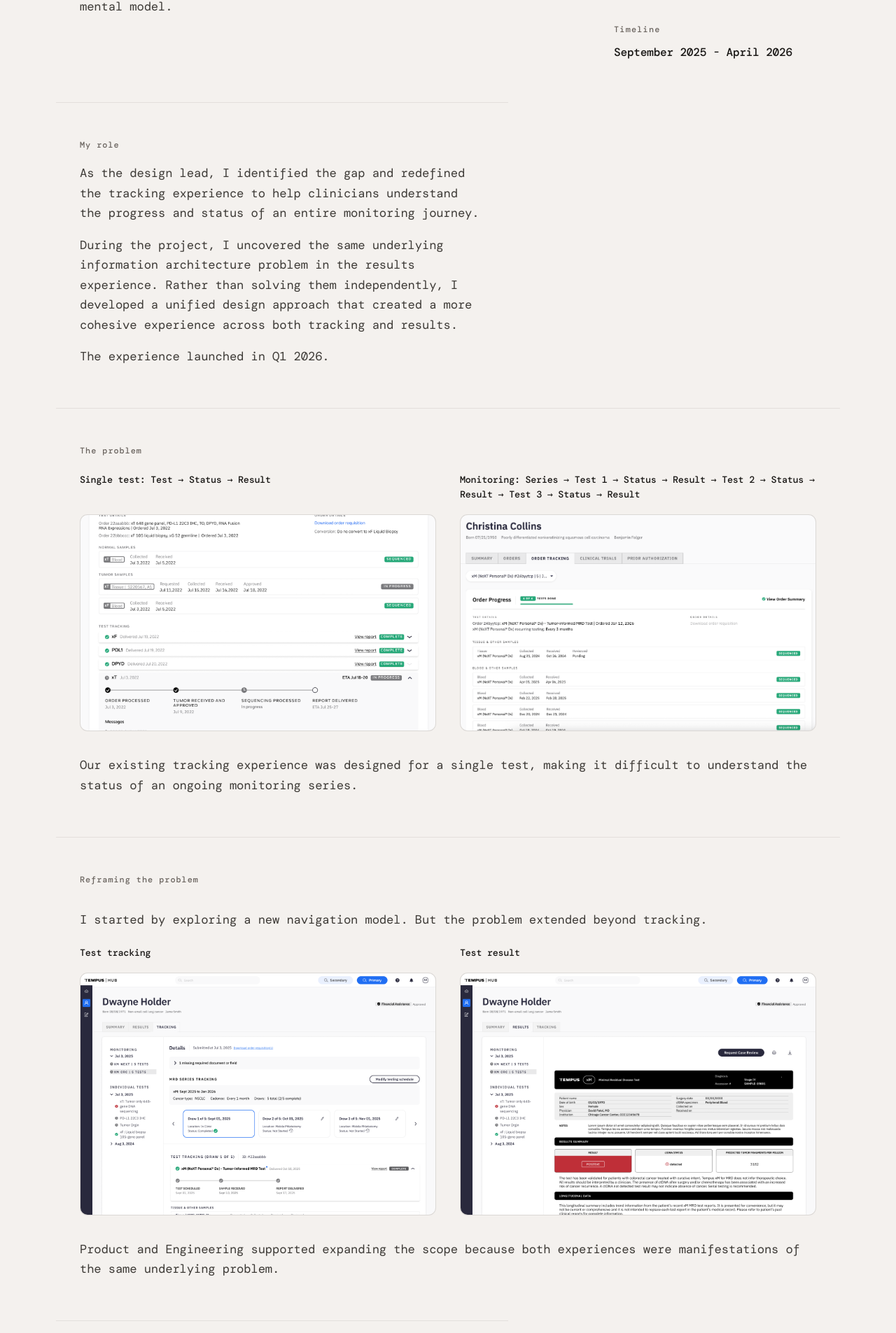
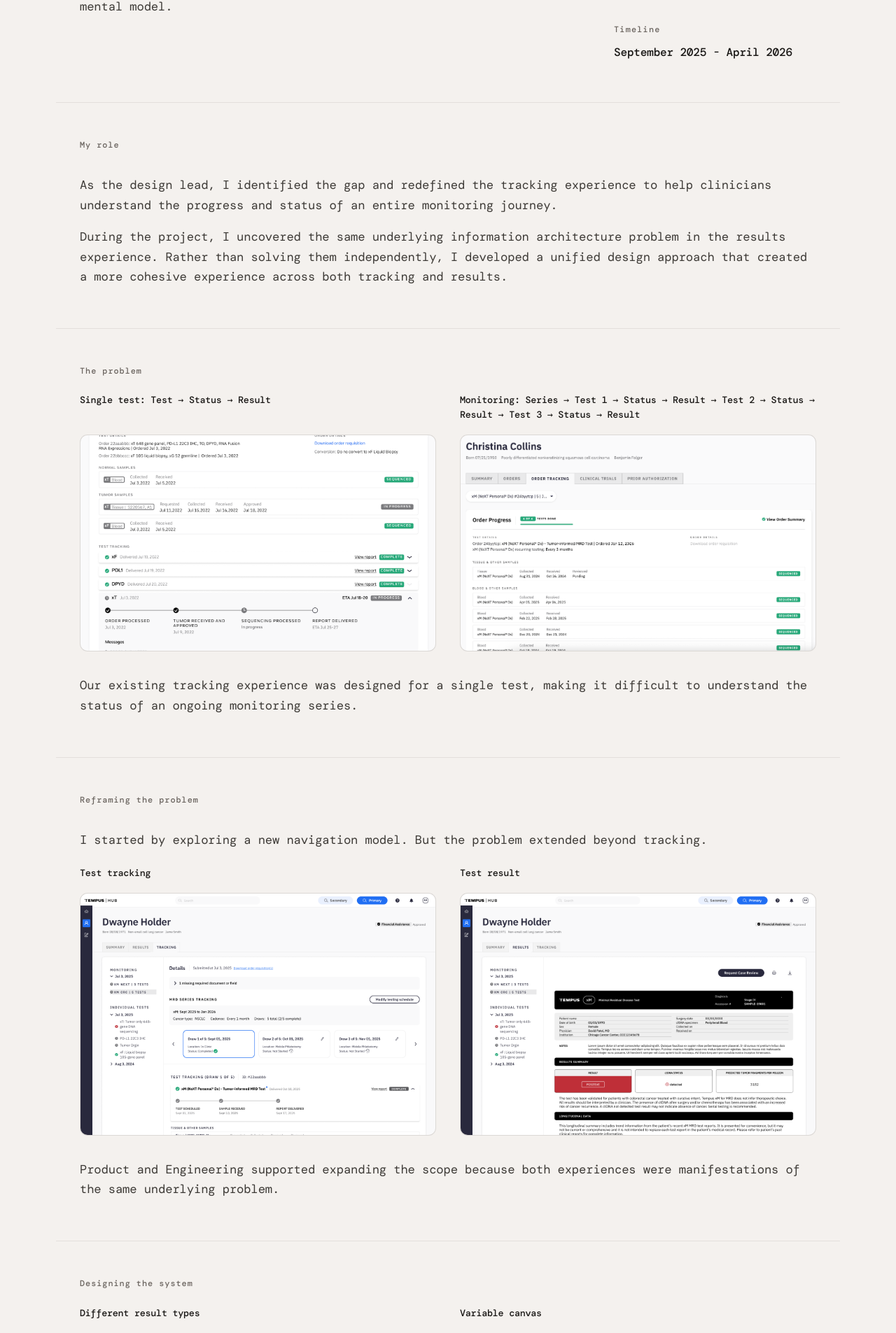
Before and after one commit to chenlichenli/my-portfolio, a React (Vite) app: page /mrd-testing-journey in a window 1280 px wide. Shown: the part 876-2781 px from the top of the page at 70% size. Built offline with nearby package versions, Linux system fonts and the light colour scheme; no server answers; a web font is replaced by a local one.

Commit message:
updates case study

```diff
--- a/src/i18n/messages.ts
+++ b/src/i18n/messages.ts
@@ -54,7 +54,7 @@ export const enMessages = {
       title: 'Reimagining the MRD\nTesting Journey',
       tag0: 'Healthcare',
       tag1: 'Clinical UX',
-      tag2: 'Enterprise UX',
+      tag2: 'Information Architecture',
       description:
         'Redefining how clinicians track, understand, and act on recurring test progress and results.',
     },
@@ -331,7 +331,7 @@ export const enMessages = {
   },
   mrd: {
     articleAria: 'Reimagining the MRD Testing Journey case study',
-    tags: ['Healthcare', 'Clinical UX', 'Enterprise UX'],
+    tags: ['Healthcare', 'Clinical UX', 'Information Architecture'],
     subline:
       'Redefining how clinicians track, understand, and act on recurring test progress and results.',
     intro:
@@ -355,7 +355,6 @@ export const enMessages = {
       'As the design lead, I identified the gap and redefined the tracking experience to help clinicians understand the progress and status of an entire monitoring journey.',
     problemDetail:
       'During the project, I uncovered the same underlying information architecture problem in the results experience. Rather than solving them independently, I developed a unified design approach that created a more cohesive experience across both tracking and results.',
-    roleClosing: 'The experience launched in Q1 2026.',
     reframingProblem: 'Reframing the problem',
     reframingProblemText:
       'I started by exploring a new navigation model. But the problem extended beyond tracking.',
@@ -366,6 +365,13 @@ export const enMessages = {
     reframingProblemClosing:
       'Product and Engineering supported expanding the scope because both experiences were manifestations of the same underlying problem.',
     designingSystem: 'Designing the system',
+    designingResultTypes: 'Different result types',
+    designingResultTypesImageAlt: 'Different result types interaction',
+    designingVariableCanvas: 'Variable canvas',
+    designingVariableCanvasImageAlt: 'Variable canvas interaction',
+    outcome: 'Outcome',
+    outcomeText:
+      'Launched in Q1 2026. Established a unified experience for monitoring test tracking and results, creating a scalable model for supporting the new longitudinal testing workflow.',
   },
 } as const
 
@@ -420,7 +426,7 @@ export const zhMessages = {
       title: 'Reimagining the MRD\nTesting Journey',
       tag0: '医疗',
       tag1: '临床体验',
-      tag2: '企业级体验',
+      tag2: '信息架构',
       description: '重新定义临床医生如何追踪、理解周期性检测进展与结果，并据此采取行动。',
     },
     'tempus-one': {
@@ -686,7 +692,7 @@ export const zhMessages = {
   },
   mrd: {
     articleAria: '重新构想 MRD 检测之旅案例研究',
-    tags: ['医疗', '临床体验', '企业级体验'],
+    tags: ['医疗', '临床体验', '信息架构'],
     subline: '重新定义临床医生如何追踪、理解周期性检测进展与结果，并据此采取行动。',
     intro:
       '新监测检测的推出带来了根本不同的检测工作流。临床医生不再只需处理单次检测，而需要在时间维度上管理与监测一系列检测，因此看清每项检测的状态变得至关重要。我们原有的追踪体验并未围绕这一新的心智模型设计。',
@@ -709,7 +715,6 @@ export const zhMessages = {
       '作为设计负责人，我发现该缺口并重定义了追踪体验，帮助临床医生理解整条监测旅程的进展与状态。',
     problemDetail:
       '项目过程中，我在结果体验中发现了同样的底层信息架构问题。我没有分别解决，而是制定了统一的设计方案，在追踪与结果之间打造更连贯的体验。',
-    roleClosing: '该体验于 2026 年第一季度上线。',
     reframingProblem: '重新框定问题',
     reframingProblemText: '我先从探索新的导航模型入手，但问题并不止于追踪体验。',
     reframingTestTracking: '检测追踪',
@@ -719,5 +724,12 @@ export const zhMessages = {
     reframingProblemClosing:
       '产品与工程团队支持扩大范围，因为两种体验本质上是同一底层问题的不同呈现。',
     designingSystem: '系统设计',
+    designingResultTypes: '不同结果类型',
+    designingResultTypesImageAlt: '不同结果类型交互演示',
+    designingVariableCanvas: '可变画布',
+    designingVariableCanvasImageAlt: '可变画布交互演示',
+    outcome: '成果',
+    outcomeText:
+      '于 2026 年第一季度上线。建立了监测检测追踪与结果的统一体验，为支持新的纵向检测工作流打造了可扩展模式。',
   },
 } as unknown as Messages
--- a/src/pages/MrdTestingJourneyCaseStudy.css
+++ b/src/pages/MrdTestingJourneyCaseStudy.css
@@ -1,5 +1,8 @@
 .case-mrd-the-problem,
-.case-mrd-reframing {
+.case-mrd-reframing,
+.case-mrd-my-role,
+.case-mrd-designing-system,
+.case-mrd-outcome {
   max-width: none;
 }
 
@@ -20,8 +23,14 @@
 }
 
 .case-mrd-problem-compare-label--monitoring,
-.case-mrd-problem-compare-label--result {
+.case-mrd-problem-compare-label--result,
+.case-mrd-problem-compare-label--variable-canvas {
   grid-column: 2;
+  grid-row: 1;
+}
+
+.case-mrd-problem-compare-label--result-types {
+  grid-column: 1;
   grid-row: 1;
 }
 
@@ -32,8 +41,14 @@
 }
 
 .case-mrd-problem-compare-media--monitoring,
-.case-mrd-problem-compare-media--result {
+.case-mrd-problem-compare-media--result,
+.case-mrd-problem-compare-media--variable-canvas {
   grid-column: 2;
+  grid-row: 2;
+}
+
+.case-mrd-problem-compare-media--result-types {
+  grid-column: 1;
   grid-row: 2;
 }
 
@@ -45,6 +60,11 @@
 .case-mrd-problem-compare-media--tracking,
 .case-mrd-problem-compare-media--result {
   aspect-ratio: 5760 / 3931;
+}
+
+.case-mrd-problem-compare-media--result-types,
+.case-mrd-problem-compare-media--variable-canvas {
+  aspect-ratio: 1180 / 720;
 }
 
 .case-mrd-problem-compare-label {
@@ -107,14 +127,31 @@
   }
 
   .case-mrd-problem-compare-label--monitoring,
-  .case-mrd-problem-compare-label--result {
+  .case-mrd-problem-compare-label--result,
+  .case-mrd-problem-compare-label--variable-canvas {
     grid-column: 1;
     grid-row: 3;
   }
 
   .case-mrd-problem-compare-media--monitoring,
-  .case-mrd-problem-compare-media--result {
+  .case-mrd-problem-compare-media--result,
+  .case-mrd-problem-compare-media--variable-canvas {
     grid-column: 1;
     grid-row: 4;
   }
+
+  .case-mrd-problem-compare-label--result-types {
+    grid-column: 1;
+    grid-row: 1;
+  }
+
+  .case-mrd-problem-compare-media--result-types {
+    grid-column: 1;
+    grid-row: 2;
+  }
+
+  .case-mrd-problem-compare-label--variable-canvas {
+    grid-column: 1;
+    grid-row: 3;
+  }
 }
--- a/src/pages/MrdTestingJourneyCaseStudy.tsx
+++ b/src/pages/MrdTestingJourneyCaseStudy.tsx
@@ -20,6 +20,11 @@ const MRD_PROBLEM_IMAGES = {
 const MRD_REFRAMING_IMAGES = {
   tracking: 'test tracking.png',
   result: 'test result.png',
+} as const
+
+const MRD_DESIGNING_IMAGES = {
+  resultTypes: 'Different result types.gif',
+  variableCanvas: 'Variable canvas.gif',
 } as const
 
 export function MrdTestingJourneyCaseStudy() {
@@ -67,13 +72,19 @@ export function MrdTestingJourneyCaseStudy() {
         </div>
       </section>
 
-      <section className="case-tempus-problem" aria-labelledby="case-mrd-problem-heading">
+      <section
+        className="case-tempus-problem case-mrd-my-role"
+        aria-labelledby="case-mrd-problem-heading"
+      >
         <h2 id="case-mrd-problem-heading" className="case-tempus-intro-heading">
           {m.problem}
         </h2>
-        <p className="case-tempus-intro-text case-tempus-problem-detail">{m.problemLead}</p>
-        <p className="case-tempus-intro-text case-tempus-problem-detail">{m.problemDetail}</p>
-        <p className="case-tempus-intro-text case-tempus-problem-detail">{m.roleClosing}</p>
+        <p className="case-tempus-intro-text case-tempus-problem-detail case-mrd-the-problem-summary">
+          {m.problemLead}
+        </p>
+        <p className="case-tempus-intro-text case-tempus-problem-detail case-mrd-the-problem-summary">
+          {m.problemDetail}
+        </p>
       </section>
 
       <section
@@ -151,10 +162,46 @@ export function MrdTestingJourneyCaseStudy() {
         </p>
       </section>
 
-      <section className="case-tempus-problem" aria-labelledby="case-mrd-designing-system-heading">
+      <section
+        className="case-tempus-problem case-mrd-designing-system"
+        aria-labelledby="case-mrd-designing-system-heading"
+      >
         <h2 id="case-mrd-designing-system-heading" className="case-tempus-intro-heading">
           {m.designingSystem}
         </h2>
+        <div className="case-mrd-problem-compare">
+          <p className="case-mrd-problem-compare-label case-mrd-problem-compare-label--result-types">
+            {m.designingResultTypes}
+          </p>
+          <p className="case-mrd-problem-compare-label case-mrd-problem-compare-label--variable-canvas">
+            {m.designingVariableCanvas}
+          </p>
+          <figure className="case-mrd-problem-compare-media case-mrd-problem-compare-media--result-types">
+            <img
+              src={mrdAssetSrc(MRD_DESIGNING_IMAGES.resultTypes)}
+              alt={m.designingResultTypesImageAlt}
+              loading="lazy"
+              decoding="async"
+            />
+          </figure>
+          <figure className="case-mrd-problem-compare-media case-mrd-problem-compare-media--variable-canvas">
+            <img
+              src={mrdAssetSrc(MRD_DESIGNING_IMAGES.variableCanvas)}
+              alt={m.designingVariableCanvasImageAlt}
+              loading="lazy"
+              decoding="async"
+            />
+          </figure>
+        </div>
+      </section>
+
+      <section className="case-tempus-problem case-mrd-outcome" aria-labelledby="case-mrd-outcome-heading">
+        <h2 id="case-mrd-outcome-heading" className="case-tempus-intro-heading">
+          {m.outcome}
+        </h2>
+        <p className="case-tempus-intro-text case-tempus-problem-detail case-mrd-the-problem-summary">
+          {m.outcomeText}
+        </p>
       </section>
 
       <CaseStudyConnectCta />
```
Also changed, not shown: public/Reimagining the MRD Testing Journey/Different result types.gif (added), public/Reimagining the MRD Testing Journey/Variable canvas.gif (added).
